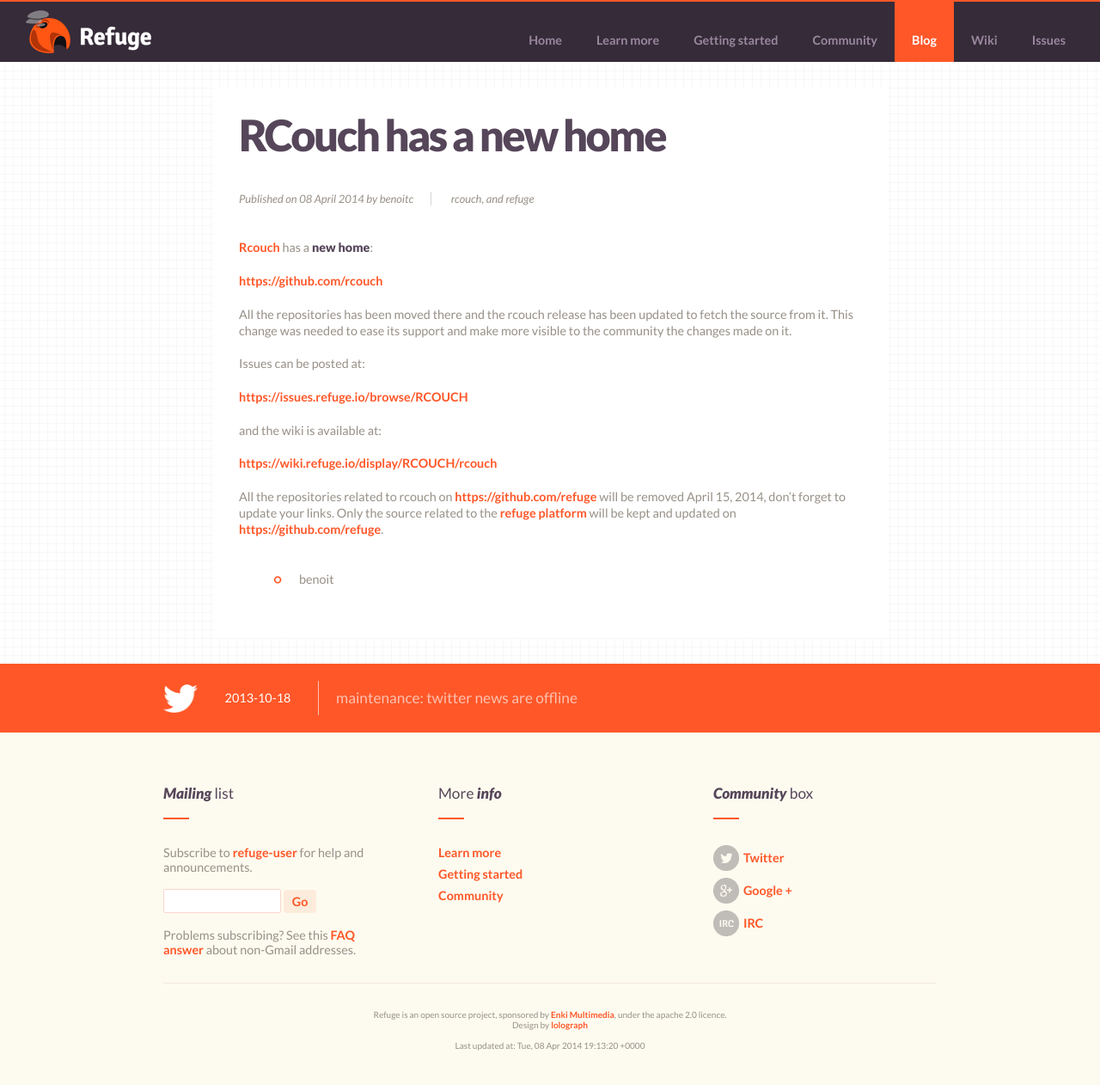
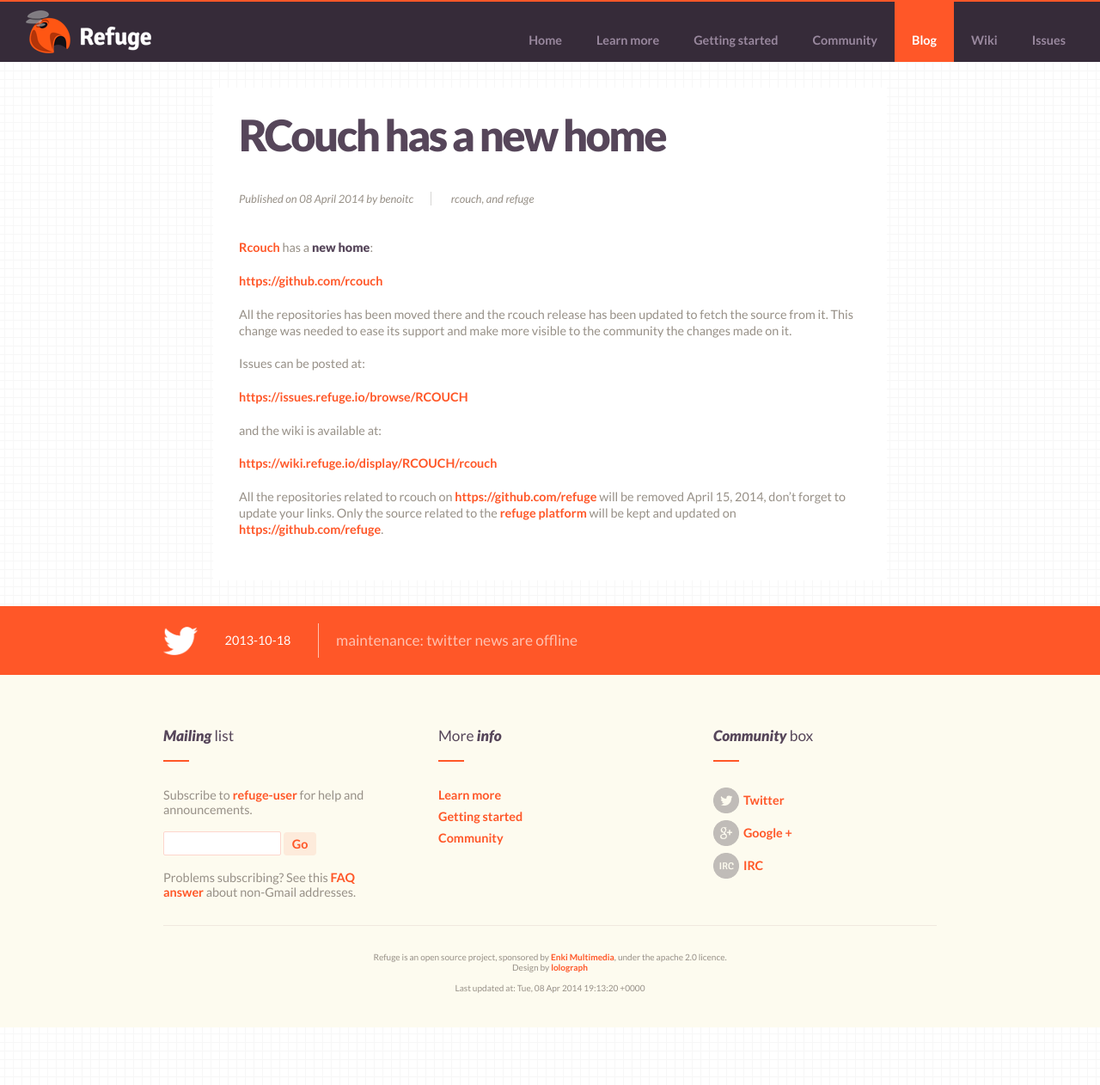
Before and after one commit to refuge/refuge.io, a Jekyll site: the page built from blog/_posts/2014-04-08-rcouch-has-a-new-home.md, in a window 1280 px wide. Shown: the whole page at 86% size. Built offline with Jekyll 4.4.1, drawn with Linux system fonts in a browser that asks for light colours; nearby versions of some CDN libraries; after the commit the page ends 1195 px from its top, so only the background shows below that.

Commit message:
remove signature

```diff
--- a/blog/_posts/2014-04-08-rcouch-has-a-new-home.md
+++ b/blog/_posts/2014-04-08-rcouch-has-a-new-home.md
@@ -27,5 +27,3 @@
 be removed April 15, 2014, don't forget to update your links. Only the
 source related to the [refuge platform](http://refuge.io/learnmore/)
 will be kept and updated on [https://github.com/refuge](https://github.com/refuge).
-
-- benoit
```
